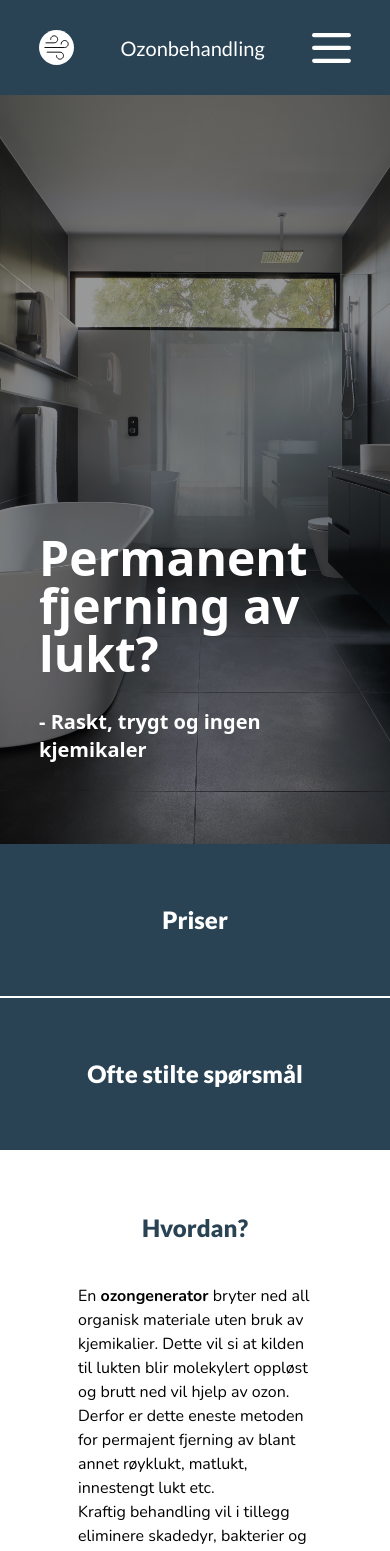
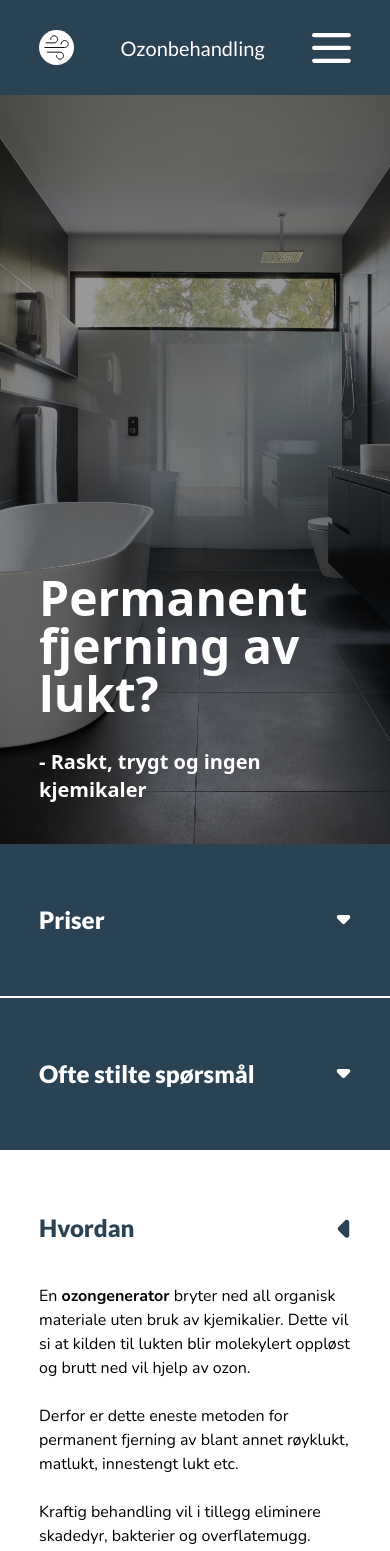
Before and after one commit to MagnusPladsen/ozonbehandling, a Next.js app: page / in a window 390 px wide. Shown: the top 1551 px of the page. Built offline with nearby package versions, Linux system fonts and the light colour scheme.

Commit message:
Polished the mobile home screen

```diff
--- /dev/null
+++ b/components/icons/OpenArrow.component.tsx
@@ -0,0 +1,30 @@
+import React from "react";
+import Image from "next/image";
+
+export default function OpenArrow({ open }: { open: boolean }) {
+    console.log(open)
+
+
+  return (
+    <div>
+      {open ? (
+        <Image
+          alt="Arrow indicating that the text-area is open"
+          src={"/images/icons/arrowLeft.svg"}
+          width="15"
+          height="15"
+
+        />
+      ) : (
+        <Image
+        alt="Arrow indicating that the text-area is open"
+        src={"/images/icons/arrowDown.svg"}
+        width="15"
+        height="15"
+      />
+      )}
+
+
+    </div>
+  );
+}
--- a/components/index/FAQ.component.tsx
+++ b/components/index/FAQ.component.tsx
@@ -2,6 +2,7 @@ import React from "react";
 import DefaultButton from "../buttons/DefaultButton.component";
 import BulletInfo from "./BulletInfo.component";
 import { AnimatePresence, motion } from "framer-motion";
+import OpenArrow from "../icons/OpenArrow.component";
 
 export default function FAQ({
   open,
@@ -13,9 +14,12 @@ export default function FAQ({
   const questionStyling = "font-bold text-lg underline";
   return (
     <div
-      className={`py-[60px] ${open ? "" : " bg-primary text-white"} w-full`}
+      className={`py-[60px] ${
+        open ? "" : " bg-primary text-white"
+      } w-full`}
       onClick={() => setOpen("faq")}
     >
+      <div className="flex justify-between items-center px-[10vw]">
         <h2
           className={`font-header font-extrabold text-2xl text-center lg:text-4xl ${
             open ? "text-primary" : "text-white"
@@ -23,15 +27,16 @@ export default function FAQ({
         >
           Ofte stilte spørsmål
         </h2>
-      <AnimatePresence initial={false}
-    >
+        <OpenArrow open={open} />
+      </div>
+      <AnimatePresence initial={false}>
         {open ? (
           <motion.div
             initial={{ display: "none", height: 0 }}
             animate={{ display: "block", height: "auto", marginTop: 40 }}
             exit={{ display: "none", height: 0 }}
             transition={{ duration: 0.3 }}
-          className={`text-left flex flex-col gap-5 font-text   w-[60vw] mx-auto`}
+            className={`text-left flex flex-col gap-5 font-text w-[80vw] mx-auto`}
           >
             <p className={`${questionStyling}`}>Er ozon farlig?</p>
             <p className={``}>
--- a/components/index/HowInfo.component.tsx
+++ b/components/index/HowInfo.component.tsx
@@ -1,5 +1,6 @@
 import { AnimatePresence, motion } from "framer-motion";
 import BulletInfo from "./BulletInfo.component";
+import OpenArrow from "../icons/OpenArrow.component";
 
 export default function HowInfo({
   open,
@@ -8,28 +9,30 @@ export default function HowInfo({
   open: boolean;
   setOpen: Function;
 }) {
-  const paragraphStyling = "";
+  const paragraphStyling = "mb-6";
   return (
     <div
-      className={`py-[60px] ${open ? "" : " bg-primary text-white"} `}
+      className={`py-[60px]  ${open ? "" : " bg-primary text-white"} w-full`}
       onClick={() => setOpen("howInfo")}
     >
+      <div className="flex justify-between items-center px-[10vw]">
         <h2
           className={`font-header font-extrabold text-2xl text-center lg:text-4xl ${
             open ? "text-primary" : "text-white"
           }`}
         >
-        Hvordan?
+          Hvordan
         </h2>
-      <AnimatePresence initial={false}
-    >
+        <OpenArrow open={open} />
+      </div>
+      <AnimatePresence initial={false}>
         {open ? (
           <motion.div
             initial={{ display: "none", height: 0 }}
             animate={{ display: "block", height: "auto", marginTop: 40 }}
             exit={{ display: "none", height: 0 }}
             transition={{ duration: 0.3 }}
-          className={`text-left flex flex-col gap-5 font-text   w-[60vw] mx-auto`}
+            className={`text-left flex flex-col gap-5 font-text w-[80vw] mx-auto`}
           >
             <p className={paragraphStyling}>
               En <span className="font-bold">ozongenerator</span> bryter ned all
@@ -38,7 +41,7 @@ export default function HowInfo({
               av ozon.
             </p>
             <p className={paragraphStyling}>
-              Derfor er dette eneste metoden for permajent fjerning av blant
+              Derfor er dette eneste metoden for permanent fjerning av blant
               annet røyklukt, matlukt, innestengt lukt etc.
             </p>
             <p className={paragraphStyling}>
--- a/components/index/Prices.component.tsx
+++ b/components/index/Prices.component.tsx
@@ -2,6 +2,8 @@ import React from "react";
 import DefaultButton from "../buttons/DefaultButton.component";
 import BulletInfo from "./BulletInfo.component";
 import { AnimatePresence, motion } from "framer-motion";
+import Image from "next/image";
+import OpenArrow from "../icons/OpenArrow.component";
 
 export default function Prices({
   open,
@@ -10,12 +12,14 @@ export default function Prices({
   open: boolean;
   setOpen: Function;
 }) {
-  const questionStyling = "font-bold text-lg underline";
+  const questionStyling = "font-bold text-lg underline mb-2";
+  const text = ["0-50 KVM - 5000", "51-100 KVM - 6000", "101-150 - 8000", "151- 200 KVM - 10000", "201- 250 KVM - 12500", "Bobil/vogn/båt  - 3500", "Personbil/ suv - 3000"]
   return (
     <div
       className={`py-[60px] ${open ? "" : " bg-primary text-white"} `}
       onClick={() => setOpen("prices")}
     >
+      <div className="flex justify-between items-center px-[10vw]">
         <h2
           className={`font-header font-extrabold text-2xl text-center lg:text-4xl ${
             open ? "text-primary" : "text-white"
@@ -23,20 +27,25 @@ export default function Prices({
         >
           Priser
         </h2>
-      <AnimatePresence initial={false}
-    >
+        <OpenArrow open={open} />
+      </div>
+      <AnimatePresence initial={false}>
         {open ? (
           <motion.div
             initial={{ display: "none", height: 0 }}
             animate={{ display: "block", height: "auto", marginTop: 40 }}
             exit={{ display: "none", height: 0 }}
             transition={{ duration: 0.3 }}
-          className={`text-left flex flex-col gap-5 font-text   w-[60vw] mx-auto`}
+            className={`text-left flex flex-col gap-5 font-text w-[80vw] mx-auto`}
           >
             <p className={`${questionStyling}`}>Våre tilbud:</p>
-          <p className={``}></p>
+            {text.map((item, index) => (
+              <p key={index} className="mb-2">
+                - {item}
+                </p>
+            ))}
           </motion.div>
-      ): null}
+        ) : null}
       </AnimatePresence>
     </div>
   );
--- a/components/index/hero/Hero.component.tsx
+++ b/components/index/hero/Hero.component.tsx
@@ -2,11 +2,11 @@ export default function Hero() {
   return (
     <div className={`relative`}>
       <div className="hero h-screen">
-        <div className="flex flex-col gap-[30px] mx-auto px-[10vw] lg:px-[80px] text-white absolute bottom-[80px]">
-          <div className="font-bold text-5xl lg:text-7xl">
+        <div className="flex flex-col gap-[30px] mx-auto px-[10vw] lg:px-[80px] text-white absolute bottom-[40px] lg:bottom-[60px]">
+          <div className="font-bold text-5xl lg:text-7xl w-full">
           Permanent<br/> fjerning av lukt?
           </div>
-          <div className="font-semibold text-xl lg:text-2xl">
+          <div className="font-semibold text-xl lg:text-2xl w-full">
           - Raskt, trygt og ingen kjemikaler
           </div>
         </div>
--- a/pages/index.tsx
+++ b/pages/index.tsx
@@ -16,18 +16,28 @@ const Home: NextPage = () => {
   const [pricesOpen, setpricesOpen] = useState(false);
   const [faqOpen, setfaqOpen] = useState(false);
 
-  // make a function that openes the clicked component and closes the others
   const openComponent = (component: string) => {
-    setHowInfoOpen(component === "howInfo");
-    setpricesOpen(component === "prices");
-    setfaqOpen(component === "faq");
+    // create a function that opens the component that is passed in, also closes the one
+
+    if (component === "howInfo") {
+      setHowInfoOpen(!howInfoOpen);
+      setpricesOpen(false);
+      howInfoOpen ? setfaqOpen(false) : setfaqOpen(false);
+
+    }
+    if (component === "prices") {
+      setHowInfoOpen(false);
+      setfaqOpen(false);
+      pricesOpen ? setpricesOpen(false) : setpricesOpen(true);
+    }
+    if (component === "faq") {
+      setHowInfoOpen(false);
+      setpricesOpen(false);
+      faqOpen ? setfaqOpen(false) : setfaqOpen(true);
+    }
+
+
   };
-
-  useEffect(() => {
-    if (howInfoOpen === false && pricesOpen === false && faqOpen === false) {
-      setHowInfoOpen(true);
-    }
-  }, [howInfoOpen, pricesOpen, faqOpen]);
 
 
   return (
```
Also changed, not shown: components/navigation/NavBar.component.tsx (+57 -16 lines), public/images/icons/arrowDown.svg (added), public/images/icons/arrowLeft.svg (added). Lines whose indentation alone changed are shown as unchanged.
